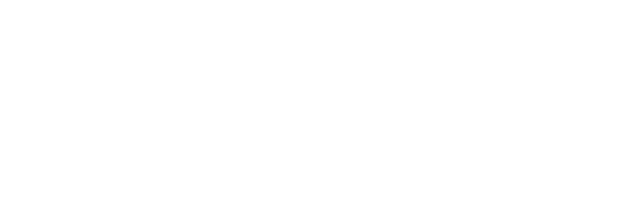
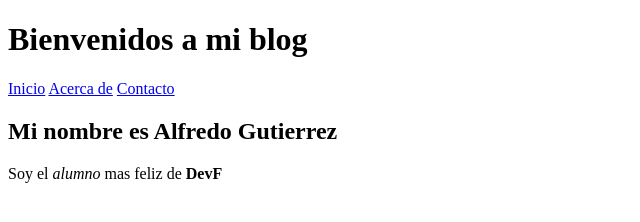
Before and after one commit to agealfredo/Mi-primer-HTML, a plain HTML site: page index.html in a window 1280 px wide. Shown: the whole page, without its empty margins (0-640 px from the left). Drawn offline with Linux system fonts and the light colour scheme.

Commit message:
Feat: se agrega un main de nuestro index

```diff
--- a/index.html
+++ b/index.html
@@ -6,6 +6,19 @@
     <title>Mi blog</title>
 </head>
 <body>
-
+    <header>
+        <h1>Bienvenidos a mi blog</h1>
+        <nav>
+            <a href="#">Inicio</a>
+            <a href="#">Acerca de</a>
+            <a href="#">Contacto</a>
+        </nav>
+    </header>
+    <main id="Inicio">
+        <section>
+            <h2>Mi nombre es Alfredo Gutierrez</h2>
+            <p>Soy el <em> alumno </em> mas feliz de <strong> DevF </strong></p>
+        </section>
+    </main>
 </body>
 </html>
```
